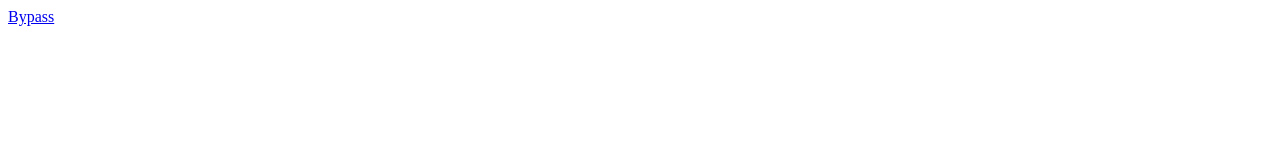
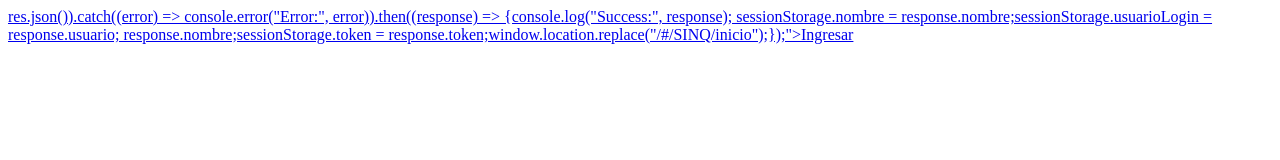
Before and after one commit to diegojopiedra/js, a plain HTML site: page index.html in a window 1280 px wide. Drawn offline with Linux system fonts and the light colour scheme.

Commit message:
Update index.html

```diff
--- a/index.html
+++ b/index.html
@@ -1 +1,2 @@
-<a href="javascript:(function redir(times){setTimeout(() => {if(times > 0){times --;fetch('verificaAcceso.do');redir(times)}else{window.location.href='/'}},100)})(3)">Bypass</a>
+<a href="javascript:
+await fetch('/sinq/autenticacion/login', {method:'POST', body: JSON.stringify({idUsuario: document.getElementById('idUsuario').value}), headers: {"Content-Type": "application/json"}}).then((res) => res.json()).catch((error) => console.error("Error:", error)).then((response) => {console.log("Success:", response); sessionStorage.nombre =  response.nombre;sessionStorage.usuarioLogin = response.usuario; response.nombre;sessionStorage.token =  response.token;window.location.replace("/#/SINQ/inicio");});">Ingresar</a>
```
